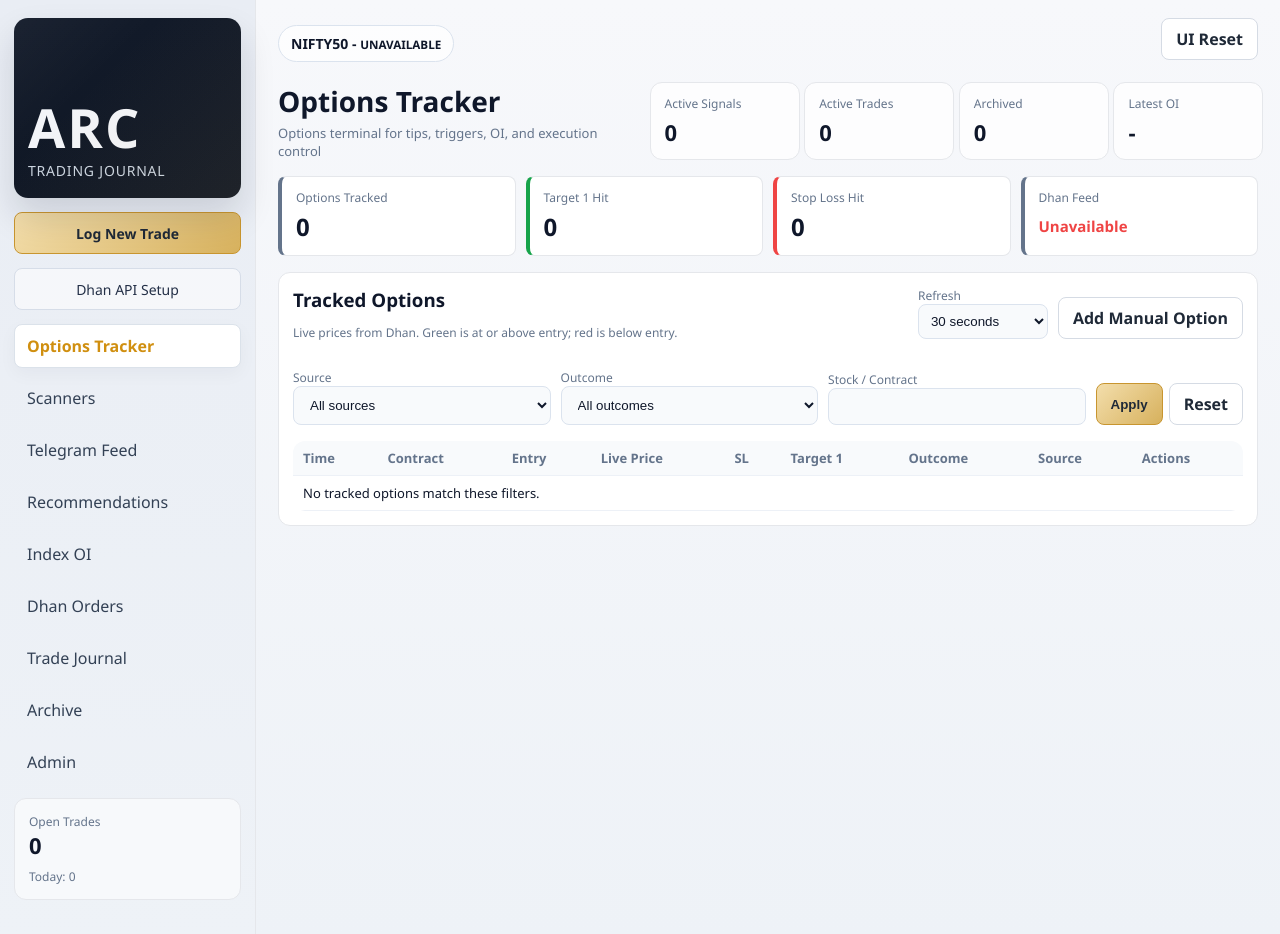
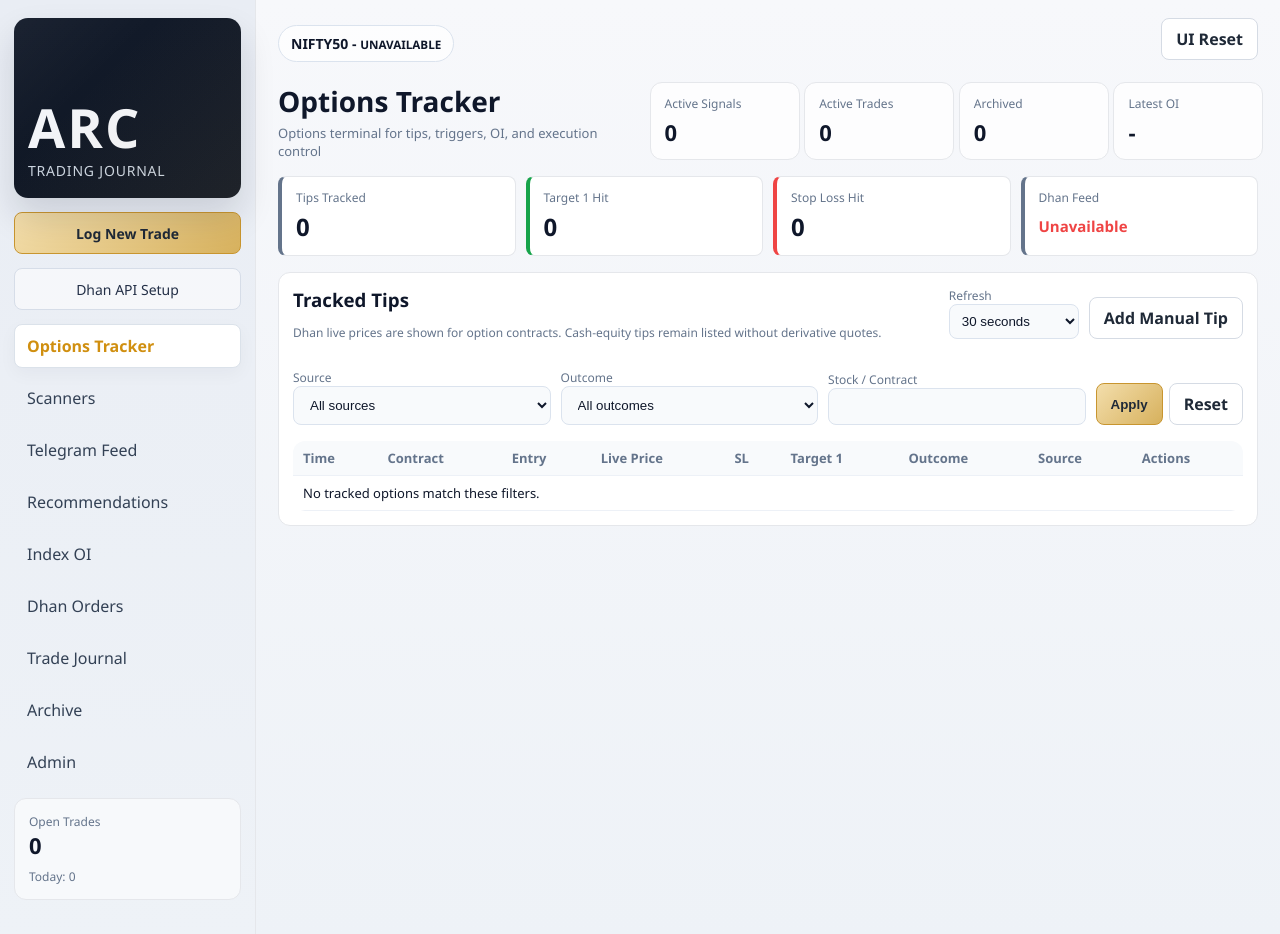
Before and after one commit to arcoptions/OptionsDjango, a Django app: page /options/ in a window 1280 px wide. Run offline with Django 5.2, Linux system fonts and the light colour scheme; data that the repository does not hold is empty.

Commit message:
Show equity tips in options tracker

```diff
--- a/options_tracker/templates/options_tracker/options_tracker.html
+++ b/options_tracker/templates/options_tracker/options_tracker.html
@@ -1,7 +1,7 @@
 {% extends "options_tracker/base.html" %}
 {% block content %}
 <div class="tracking-stats">
-  <div class="tracking-stat"><span>Options Tracked</span><strong id="tracked-count">{{ tracked_count }}</strong></div>
+  <div class="tracking-stat"><span>Tips Tracked</span><strong id="tracked-count">{{ tracked_count }}</strong></div>
   <div class="tracking-stat target"><span>Target 1 Hit</span><strong id="target-count">{{ target_count }}</strong></div>
   <div class="tracking-stat stop"><span>Stop Loss Hit</span><strong id="stop-loss-count">{{ stop_loss_count }}</strong></div>
   <div class="tracking-stat"><span>Dhan Feed</span><strong class="feed-state" id="feed-state">Connecting</strong></div>
@@ -10,8 +10,8 @@
 <div class="card">
   <div class="tracker-head">
     <div>
-      <h3>Tracked Options</h3>
-      <p class="muted">Live prices from Dhan. Green is at or above entry; red is below entry.</p>
+      <h3>Tracked Tips</h3>
+      <p class="muted">Dhan live prices are shown for option contracts. Cash-equity tips remain listed without derivative quotes.</p>
     </div>
     <div class="tracker-actions">
       <label class="refresh-setting">Refresh
@@ -23,11 +23,11 @@
         </select>
       </label>
       <details>
-        <summary class="btn secondary">Add Manual Option</summary>
+        <summary class="btn secondary">Add Manual Tip</summary>
         <form method="post" class="grid manual-form">
           {% csrf_token %}
           {{ form.as_p }}
-          <div><button class="btn" type="submit">Add Option</button></div>
+          <div><button class="btn" type="submit">Add Tip</button></div>
         </form>
       </details>
     </div>
@@ -57,7 +57,7 @@
         {% for x in items %}
         <tr data-signal-id="{{ x.id }}">
           <td>{{ x.tip_time|date:"d M H:i" }}</td>
-          <td><strong>{{ x.option_symbol }}</strong><div class="contract-name">{% if x.dhan_display_name %}{{ x.dhan_display_name }}{% else %}Resolving Dhan contract{% endif %}</div></td>
+          <td><strong>{{ x.option_symbol }}</strong><div class="contract-name">{% if x.direction == "EQ" %}Cash equity{% elif x.dhan_display_name %}{{ x.dhan_display_name }}{% else %}Resolving Dhan contract{% endif %}</div></td>
           <td>{{ x.entry_price|default:"-" }}</td>
           <td class="live-price {% if x.live_price and x.entry_price %}{% if x.live_price >= x.entry_price %}price-good{% else %}price-bad{% endif %}{% endif %}">{{ x.live_price|default:"-" }}</td>
           <td>{{ x.stop_loss }}</td>
@@ -81,7 +81,7 @@
                 <button class="btn" type="submit">Save Changes</button>
               </form>
               <form method="post" action="{% url 'option_delete' x.id %}" onsubmit="return confirm('Delete {{ x.option_symbol|escapejs }} from tracking?');">
-                {% csrf_token %}<button class="delete-button" type="submit">Delete Option</button>
+                {% csrf_token %}<button class="delete-button" type="submit">Delete Tip</button>
               </form>
             </details>
           </td>
--- a/options_tracker/views.py
+++ b/options_tracker/views.py
@@ -312,7 +312,7 @@ def options_tracker(request):
 
     panel = request.GET.get("panel", "").strip().lower()
     f = SignalFilterForm(request.GET)
-    options = TipSignal.objects.exclude(status=SignalStatus.ARCHIVED).filter(direction__in=["CE", "PE"])
+    options = TipSignal.objects.exclude(status=SignalStatus.ARCHIVED)
     items = options.order_by("-tip_time", "-id")
     if f.is_valid():
         status = f.cleaned_data.get("status")
@@ -359,7 +359,8 @@ def options_tracker(request):
 
 @require_http_methods(["POST"])
 def option_live_prices(request):
-    options = TipSignal.objects.exclude(status=SignalStatus.ARCHIVED).filter(direction__in=["CE", "PE"])
+    tracked_tips = TipSignal.objects.exclude(status=SignalStatus.ARCHIVED)
+    options = tracked_tips.filter(direction__in=["CE", "PE"])
     refresh_result = refresh_dhan_option_prices(options)
     rows = list(options.values(
         "id", "live_price", "entry_price", "outcome_status", "quote_updated_at", "security_id", "exchange_segment",
@@ -370,16 +371,16 @@ def option_live_prices(request):
         "error": refresh_result["error"],
         "rows": rows,
         "counts": {
-            "tracked": options.count(),
-            "target": options.filter(outcome_status=OptionOutcome.TARGET_1).count(),
-            "stop_loss": options.filter(outcome_status=OptionOutcome.STOP_LOSS).count(),
+            "tracked": tracked_tips.count(),
+            "target": tracked_tips.filter(outcome_status=OptionOutcome.TARGET_1).count(),
+            "stop_loss": tracked_tips.filter(outcome_status=OptionOutcome.STOP_LOSS).count(),
         },
     })
 
 
 @require_http_methods(["POST"])
 def option_edit(request, signal_id):
-    signal = get_object_or_404(TipSignal, id=signal_id, direction__in=["CE", "PE"])
+    signal = get_object_or_404(TipSignal, id=signal_id)
     form = TrackedOptionEditForm(request.POST, instance=signal)
     if form.is_valid():
         signal = form.save(commit=False)
@@ -400,7 +401,7 @@ def option_edit(request, signal_id):
 
 @require_http_methods(["POST"])
 def option_delete(request, signal_id):
-    signal = get_object_or_404(TipSignal, id=signal_id, direction__in=["CE", "PE"])
+    signal = get_object_or_404(TipSignal, id=signal_id)
     symbol = signal.option_symbol
     try:
         signal.delete()
```
Also changed, not shown: options_tracker/tests.py (+23 -0 lines).
